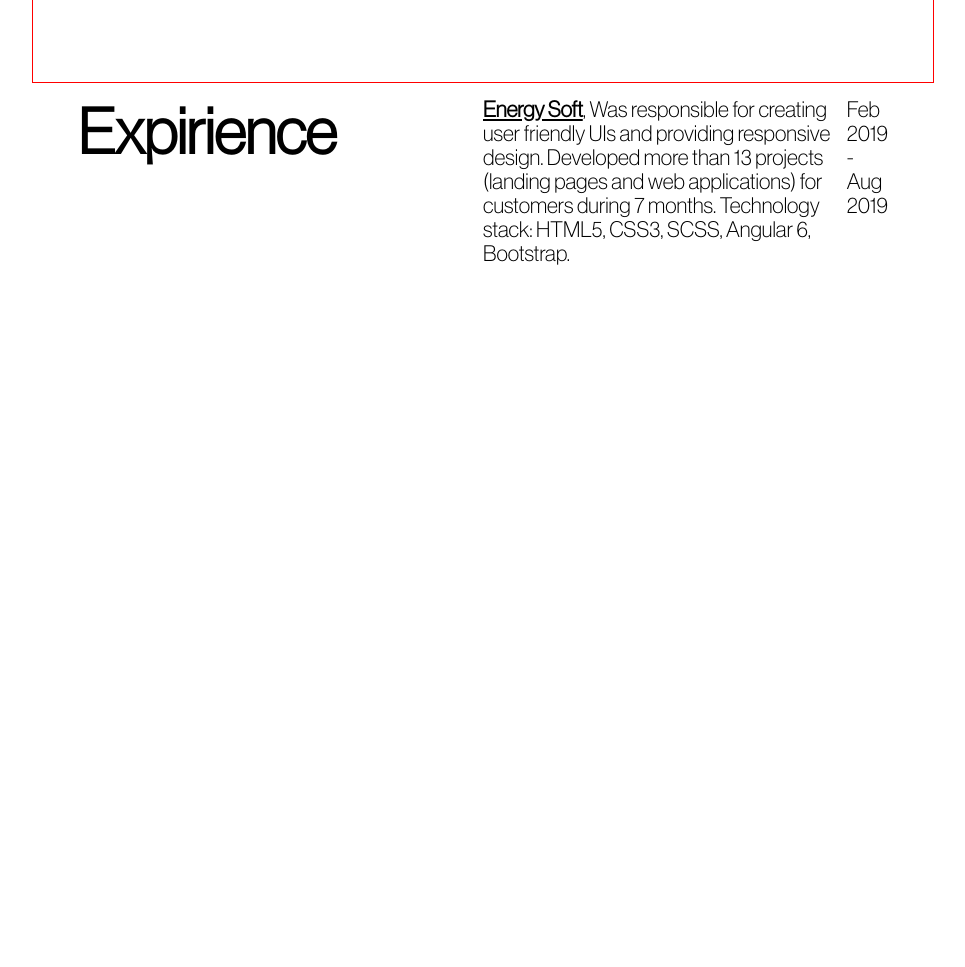
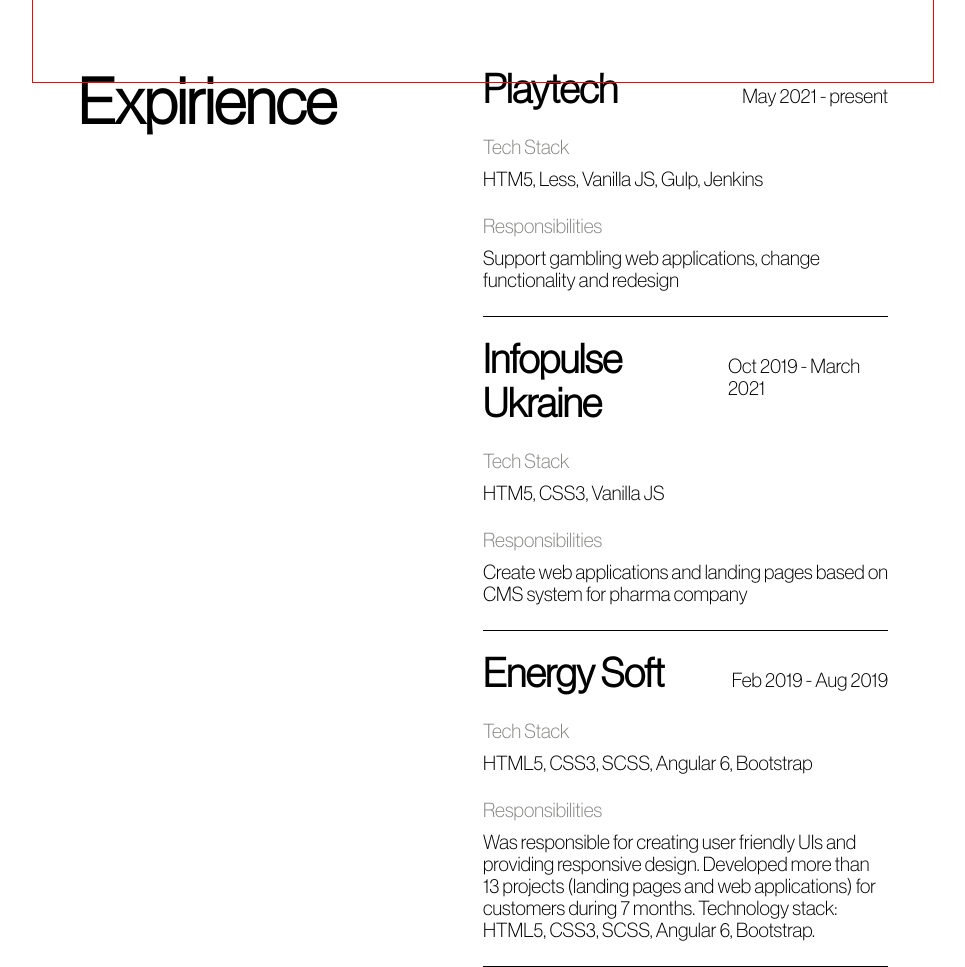
Before and after one commit to Stan0men/CV_Oleksandr_Nesterenko, a plain HTML site: page index.html in a window 1280 px wide. Shown: the part 718-1685 px from the top of the page, without its empty margins (157-1122 px from the left). Before the commit the page ends 983 px from the top, so only its background shows below. Drawn offline with Linux system fonts and the light colour scheme.

Commit message:
add expirience section

```diff
--- a/index.html
+++ b/index.html
@@ -94,28 +94,73 @@
             <h2>Expirience</h2>
           </div>
           <div class="expirince-container-right">
-            <div class="expirince-container-first">
-              <p>
-                <b><u>Energy Soft</u></b
-                >, Was responsible for creating user friendly UIs and providing
-                responsive design. Developed more than 13 projects (landing
-                pages and web applications) for customers during 7 months.
-                Technology stack: HTML5, CSS3, SCSS, Angular 6, Bootstrap.
-              </p>
+            <div class="expirince-container-right-first">
+              <div class="company">
+                <h3 class="company-title">Playtech</h3>
+                <p class="company-date">May 2021 - present</p>
+              </div>
+              <div class="tech-stack">
+                <p class="tech-stack-title">Tech Stack</p>
+                <p class="tech-stack-text">
+                  HTM5, Less, Vanilla JS, Gulp, Jenkins
+                </p>
+              </div>
+              <div class="responsibilities">
+                <p class="responsibilities-title">Responsibilities</p>
+                <p class="responsibilities-text">
+                  Support gambling web applications, change functionality and
+                  redesign
+                </p>
+              </div>
             </div>
-            <div class="expirince-container-second">Feb 2019 - Aug 2019</div>
-            <!-- <p>
-              <b><u>Infopulse</u></b
-              >, Oct 2019 - March 2021. Create web applications and landing
-              pages based on CMS system for pharma company. Technologies: HTM5,
-              CSS3, Vanilla JS
-            </p>
-            <p>
-              <b><u>Playtech</u></b
-              >, May 2021 - present. Support gambling web applications, change
-              functionality and redesign. Technologies: HTM5, Less, Vanilla JS,
-              Gulp, Jenkins.
-            </p> -->
+          </div>
+        </div>
+        <div class="expirince-container">
+          <div class="expirince-container-left"></div>
+          <div class="expirince-container-right">
+            <div class="expirince-container-right-first">
+              <div class="company">
+                <h3 class="company-title">Infopulse Ukraine</h3>
+                <p class="company-date">Oct 2019 - March 2021</p>
+              </div>
+              <div class="tech-stack">
+                <p class="tech-stack-title">Tech Stack</p>
+                <p class="tech-stack-text">HTM5, CSS3, Vanilla JS</p>
+              </div>
+              <div class="responsibilities">
+                <p class="responsibilities-title">Responsibilities</p>
+                <p class="responsibilities-text">
+                  Create web applications and landing pages based on CMS system
+                  for pharma company
+                </p>
+              </div>
+            </div>
+          </div>
+        </div>
+        <div class="expirince-container">
+          <div class="expirince-container-left"></div>
+          <div class="expirince-container-right">
+            <div class="expirince-container-right-first">
+              <div class="company">
+                <h3 class="company-title">Energy Soft</h3>
+                <p class="company-date">Feb 2019 - Aug 2019</p>
+              </div>
+              <div class="tech-stack">
+                <p class="tech-stack-title">Tech Stack</p>
+                <p class="tech-stack-text">
+                  HTML5, CSS3, SCSS, Angular 6, Bootstrap
+                </p>
+              </div>
+              <div class="responsibilities">
+                <p class="responsibilities-title">Responsibilities</p>
+                <p class="responsibilities-text">
+                  Was responsible for creating user friendly UIs and providing
+                  responsive design. Developed more than 13 projects (landing
+                  pages and web applications) for customers during 7 months.
+                  Technology stack: HTML5, CSS3, SCSS, Angular 6, Bootstrap.
+                </p>
+              </div>
+            </div>
           </div>
         </div>
       </section>
--- a/styles.css
+++ b/styles.css
@@ -22,6 +22,7 @@
 
 :root {
   --grey-color: #f5f5f5;
+  --grey-color-2: #868684;
   --blue-color: #2960ed;
 }
 
@@ -228,7 +229,7 @@
 
 /*main content*/
 main {
-  padding-top: 100px;
+  padding-top: 50px;
 }
 
 .expirince-container {
@@ -236,6 +237,7 @@
   margin: 0 auto;
   display: flex;
   justify-content: space-between;
+  margin-top: 20px;
 }
 
 .expirince-container-left {
@@ -247,6 +249,40 @@
   font-size: 22px;
   flex-basis: 50%;
   display: flex;
+  border-bottom: 1px solid;
+}
+
+.company {
+  display: flex;
+  justify-content: space-between;
+  align-items: baseline;
+  margin-bottom: 25px;
+}
+
+.company-title {
+  font-weight: bold;
+  font-size: 40px;
+}
+
+.company-date,
+.tech-stack-text,
+.responsibilities-text {
+  font-size: 20px;
+}
+
+.tech-stack {
+  margin-bottom: 25px;
+}
+
+.tech-stack-title,
+.responsibilities-title {
+  color: var(--grey-color-2);
+  font-size: 20px;
+  margin-bottom: 10px;
+}
+
+.responsibilities {
+  margin-bottom: 25px;
 }
 
 /*to the top button*/
```
Also changed, not shown: script.js (+4 -7 lines).
